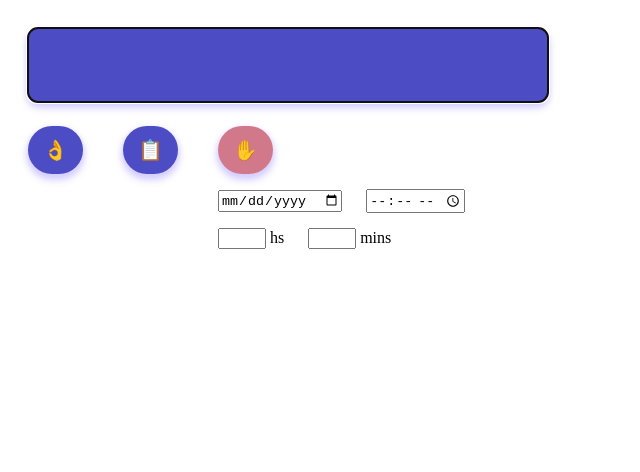
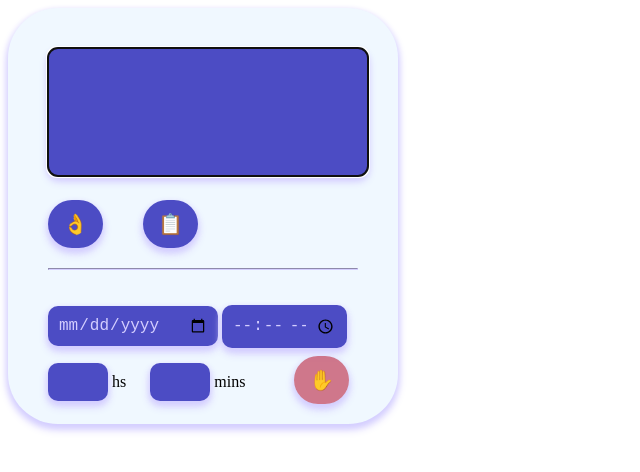
Before and after one commit to estreiten/life-log, a website: page index.html in a window 1280 px wide. Shown: the whole page, without its empty margins (0-640 px from the left). Drawn offline with Linux system fonts and the light colour scheme.

Commit message:
feat: improved styling

```diff
--- a/index.html
+++ b/index.html
@@ -6,24 +6,25 @@
   <link href="styles.css" rel="stylesheet" />
 </head>
 <body>
+  <div class="background">
     <form action="/new" method="POST">
-    <textarea rows="3" name="description" autofocus></textarea>
+      <textarea rows="6" name="description" autofocus></textarea>
       <div class="buttons">
         <button type="submit">👌</button>
         <a href="/summary">📋</a>
+      </div>
     </form>
+    <hr />
     <form action="/stop" method="POST">
-      <button type="submit" class="stop">✋</button>
-      <div>
-        <input type="date" name="date" />
-        <input type="time" name="time" />
+      <input type="date" name="date" class="date" />
+      <input type="time" name="time" class="dateTime" />
       <br />
       <input type="number" name="hours" class="time" />
       <span>hs</span>
       <input type="number" name="minutes" class="time" />
       <span>mins</span>
+      <button type="submit" class="stop">✋</button>
+    </form>
   </div>
-    </div>
-  </form>
 </body>
 </html>
--- a/public/styles.css
+++ b/public/styles.css
@@ -1,3 +1,12 @@
+.background {
+  width: 350px;
+  background-color: aliceblue;
+  padding: 20px;
+  border-radius: 50px;
+  box-shadow: 0 5px 10px #d4ceff,
+  0 3px 6px #d4ceff;
+}
+
 input {
   margin: 15px 0 0 20px
 }
@@ -6,7 +15,7 @@ textarea {
   padding: 10px;
   font-size: 16px;
   margin: 20px;
-  width: 500px;
+  width: 300px;
   border-radius: 10px;
   background-color: #4c4cc4;
   color: #d4ceff;
@@ -32,15 +41,35 @@ button, a {
 
 hr {
   margin: 20px;
+  border-color: #d4ceff;
 }
 
 .stop {
   display: inline;
   background-color: #c44c66c0;
+  margin: 8px 0 0 45px;
 }
 
+.time, .date, .dateTime {
+  padding: 10px;
+  font-size: 16px;
+  border-radius: 10px;
+  background-color: #4c4cc4;
+  color: #d4ceff;
+  border: none;
+  box-shadow: 0 5px 10px #d4ceff,
+  0 3px 6px #d4ceff;
+}
+.date {
+  width: 150px;
+}
+
+.dateTime {
+  margin-left: 0px;
+  width: 105px;
+}
 .time {
-  width: 40px
+  width: 40px;
 }
 
 table {
```
Lines whose indentation alone changed are shown as unchanged.
